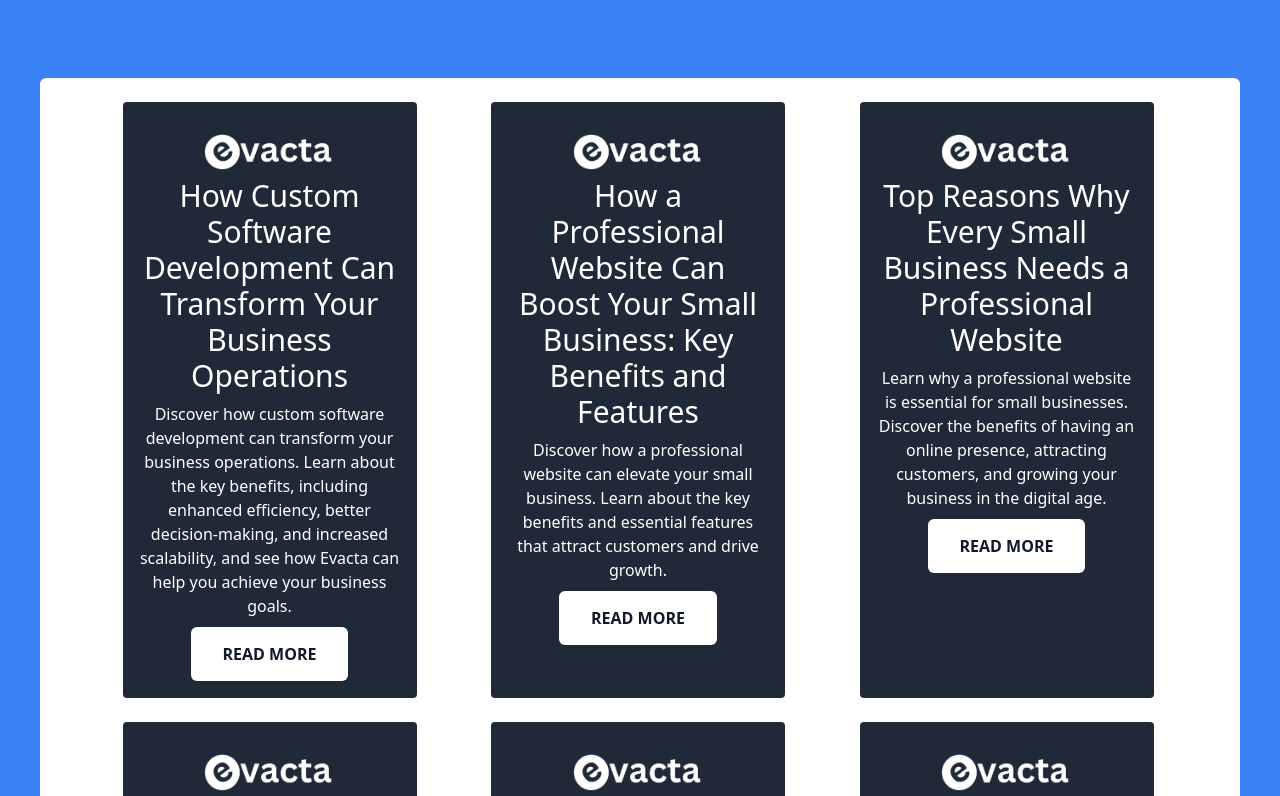
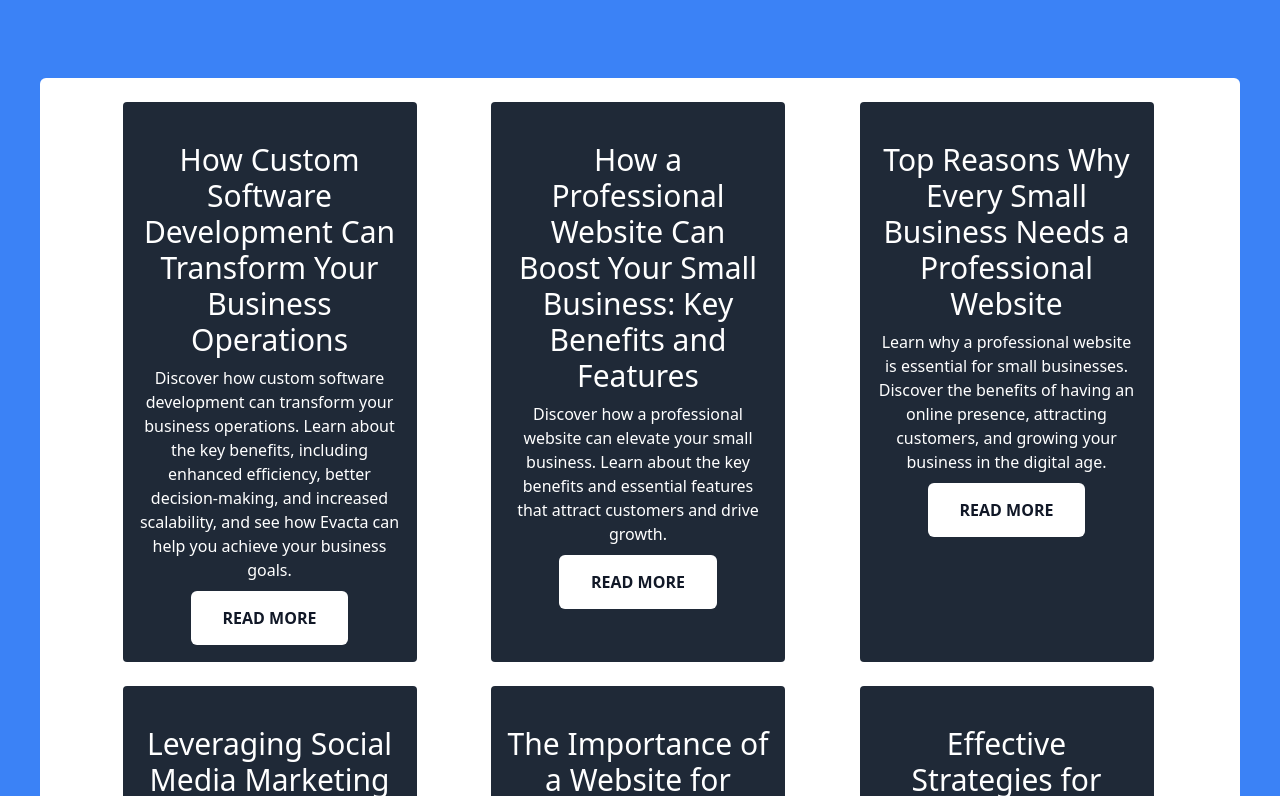
Before and after one commit to itsaniket61/evacta, a Next.js app: page / in a window 1280 px wide. Shown: the part 3484-4280 px from the top of the page. Built offline with nearby package versions, Linux system fonts and the light colour scheme.

Commit message:
Update PostsSection.jsx

```diff
--- a/components/Sections/PostsSection.jsx
+++ b/components/Sections/PostsSection.jsx
@@ -18,9 +18,6 @@ function PostsSection() {
                       const post = posts[postKey];
                       return <div className='group text-white text-center md:justify-stretch md:w-1/4
                         bg-gray-800 rounded my-3 mr-1 hover:bg-gray-950 hover:scale-105 hover:rounded hover:shadow-md transition-all duration-500 px-4 py-8' key={idx}>
-                            <div className="w-1/2 mx-auto">
-                                <Image src={'/images/logo.png'} width={1080} height={1080} alt='service' className='w-full' />
-                            </div>
                             <h4 className='my-2 text-3xl'>{post.title}</h4>
                             <p>{post.description}</p>
                             <div className="my-6"></div>
```
